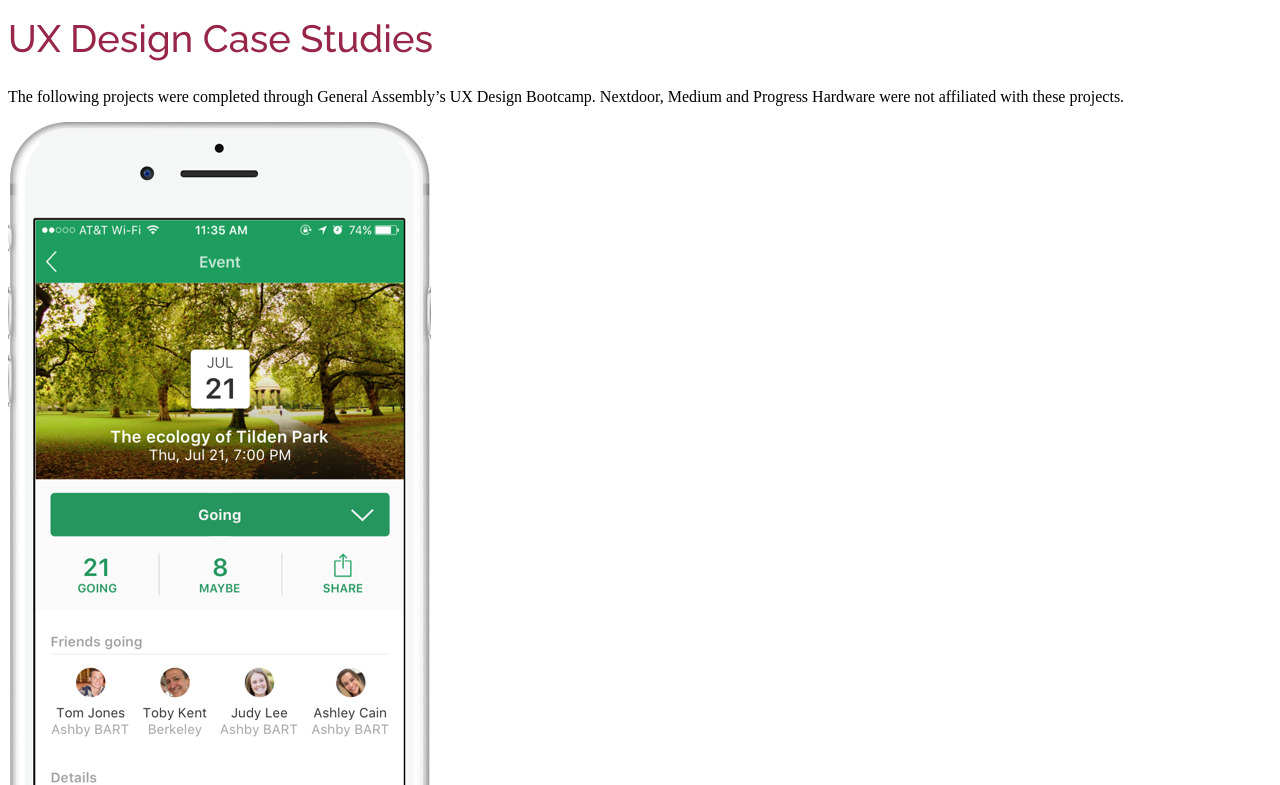
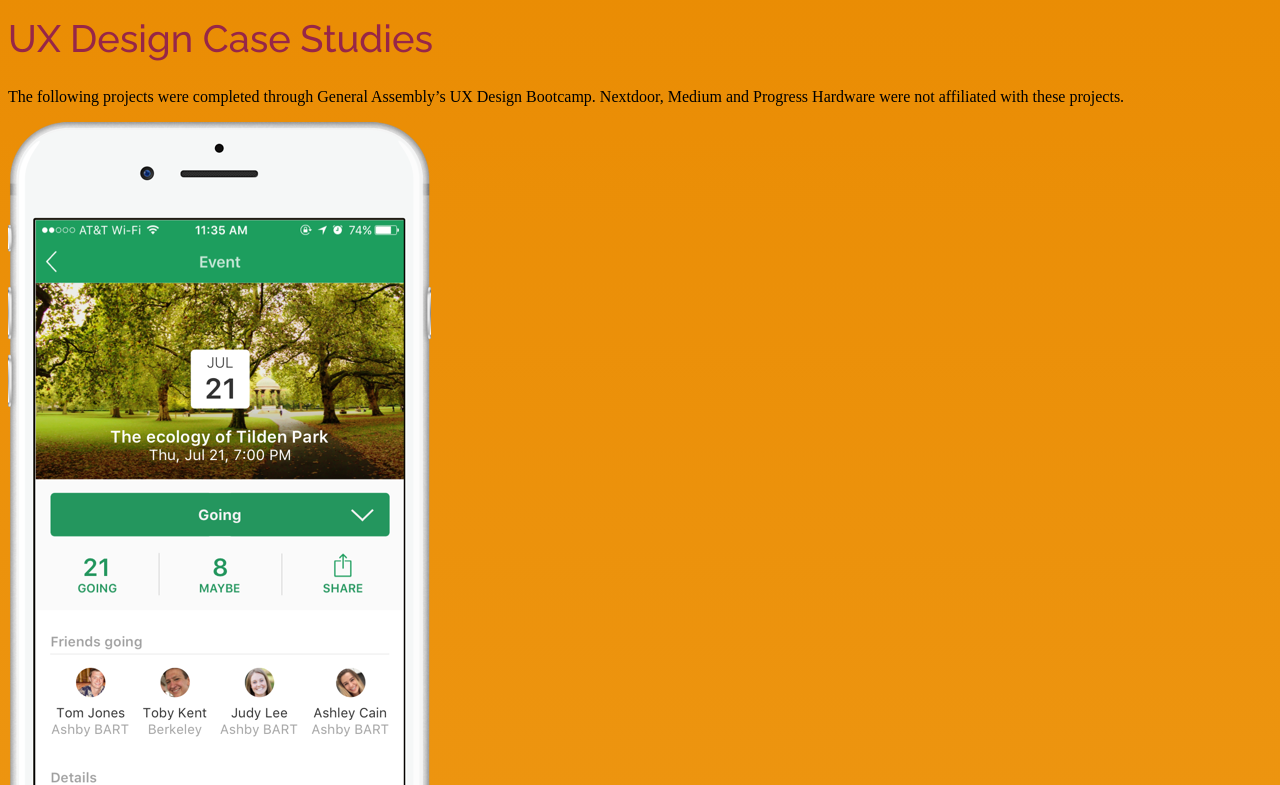
Before and after one commit to bertthomps/portfolio_refresh, a website: page design.html in a window 1280 px wide. Shown: the part 285-1070 px from the top of the page. Drawn offline with Linux system fonts and the light colour scheme.

```diff
--- a/stylesheets/css/styles.css
+++ b/stylesheets/css/styles.css
@@ -1,2 +1,2 @@
-@import url("https://fonts.googleapis.com/css2?family=Raleway:wght@300;400;500;700&display=swap");h1{font-size:38px;color:#972648;margin:0 0 1.3em}h1,h2{font-family:Raleway,"sans-serif";font-weight:500;line-height:0}h2{font-size:28px;color:#4d4d4c;margin:0 0 2em}
+@import url("https://fonts.googleapis.com/css2?family=Raleway:wght@300;400;500;700&display=swap");h1{font-size:38px;color:#972648;margin:0 0 1.3em}h1,h2{font-family:Raleway,"sans-serif";font-weight:500;line-height:0}h2{font-size:28px;color:#4d4d4c;margin:0 0 2em}h1{display:flex}html{background:linear-gradient(#e98a00,#f5aa2f)}
 /*# sourceMappingURL=styles.css.map */
```
Also changed, not shown: 3 other files.
